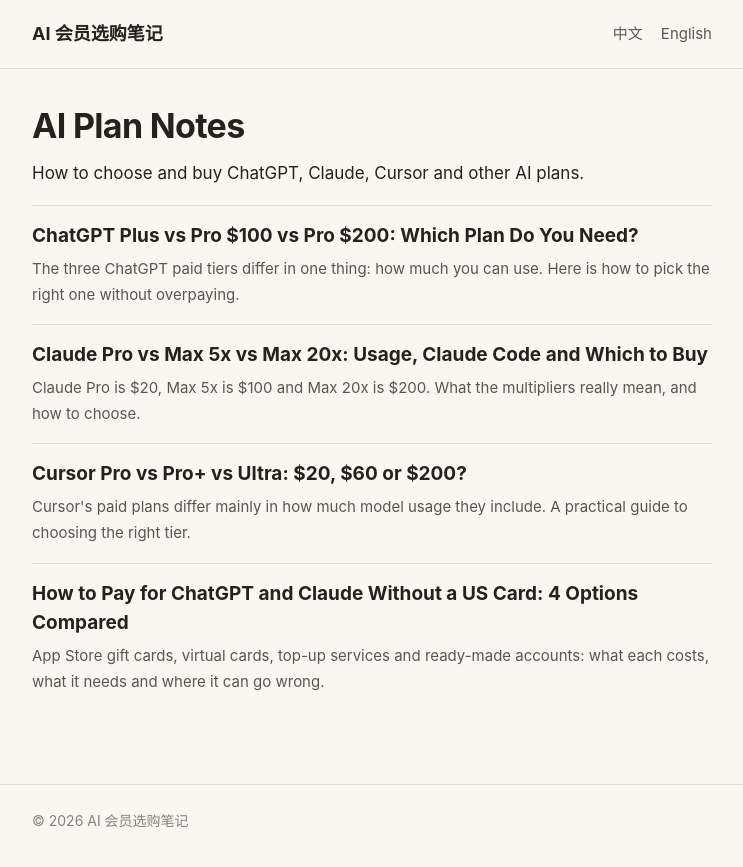
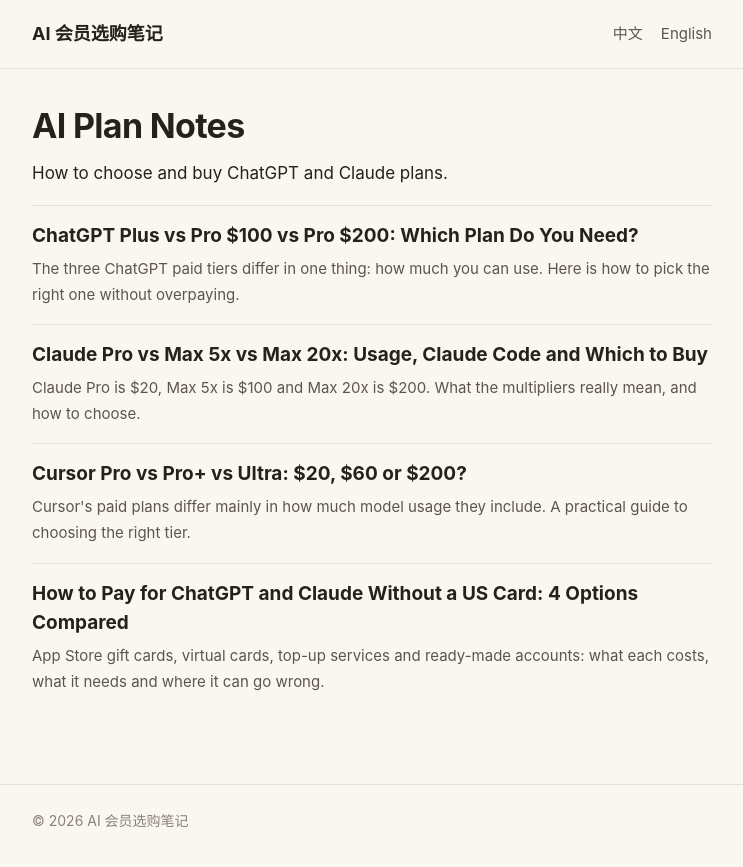
Before and after one commit to facaihao/facaihao.github.io, a Jekyll site: the page built from en/index.md, in a window 1280 px wide. Shown: the top 867 px of the page, without its empty margins (268-1011 px from the left). Built offline with Jekyll 4.4.1, drawn with Linux system fonts in a browser that asks for light colours; our own code applies the rules of GitHub Pages for plain Markdown files.

Commit message:
Focus README and site copy on ChatGPT and Claude
Co-Authored-By: Claude Sonnet 5.5 <noreply@anthropic.com>

```diff
--- a/_config.yml
+++ b/_config.yml
@@ -1,5 +1,5 @@
 title: AI 会员选购笔记
-description: ChatGPT、Claude、Cursor 等 AI 会员怎么选、怎么买
+description: ChatGPT、Claude 会员怎么选、怎么买
 url: https://facaihao.github.io
 lang: zh-Hans
 permalink: /:categories/:title/
--- a/en/index.md
+++ b/en/index.md
@@ -1,12 +1,12 @@
 ---
 title: AI Plan Notes
-description: How to choose and buy ChatGPT, Claude, Cursor and other AI plans: plan differences, usage limits and payment options compared.
+description: How to choose and buy ChatGPT and Claude plans: plan differences, usage limits and payment options compared.
 lang: en
 ---
 
 # AI Plan Notes
 
-How to choose and buy ChatGPT, Claude, Cursor and other AI plans.
+How to choose and buy ChatGPT and Claude plans.
 
 <ul class="posts">
 {% assign en = site.categories.en | sort: "date" | reverse %}
```
Also changed, not shown: index.md (+1 -1 lines), zh/index.md (+2 -2 lines), README.md.
